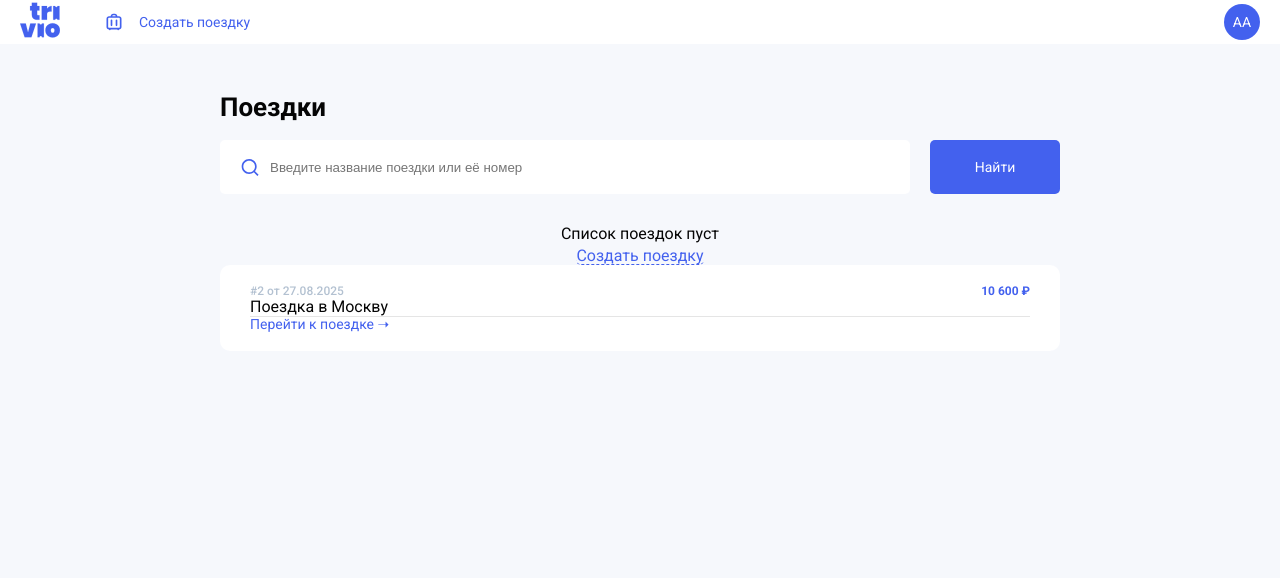
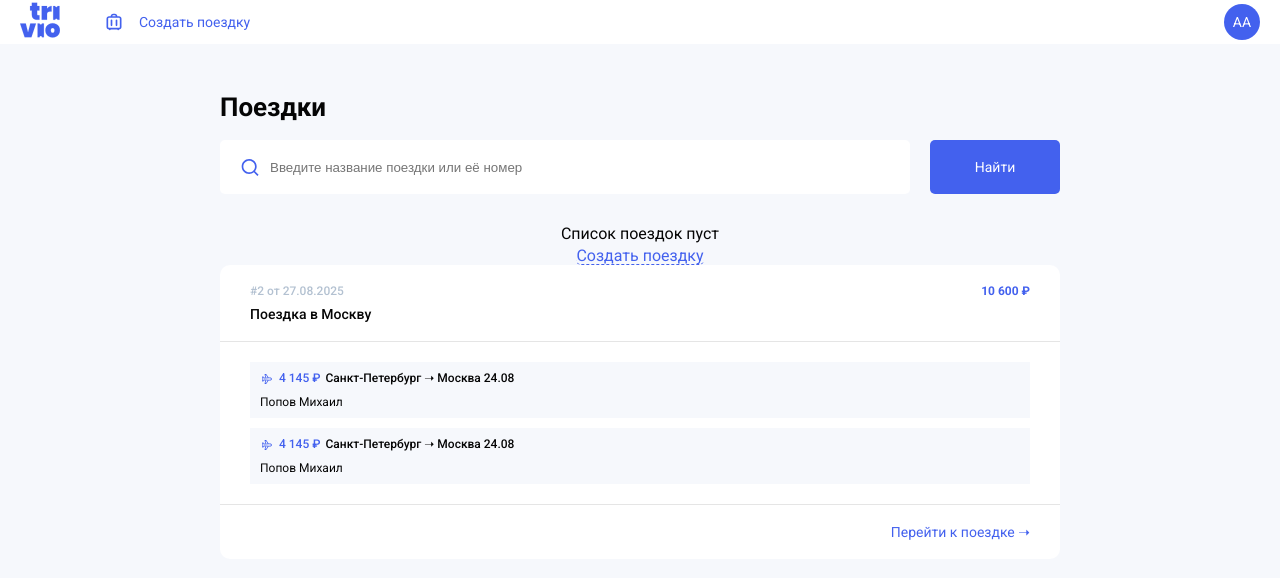
Before and after one commit to ElizavetaLeus/trivio-test, a Vue app: page / in a window 1280 px wide. Shown: the top 578 px of the page. Built offline with nearby package versions, Linux system fonts and the light colour scheme.

Commit message:
добавила отрисовку поездки и всю логику по ней

```diff
--- a/src/components/elements/TripCard.vue
+++ b/src/components/elements/TripCard.vue
@@ -1,16 +1,27 @@
 <template>
   <div :class="$style.root">
-    <header :class="$style.header">
+    <header :class="[$style.header, $style.container]">
       <div :class="$style.tripInformation">
         <div :class="$style.tripId"> {{ getIDTrip(trip) }} </div>
-        <div :class="$style.tripPrice">{{ getCountPrice(trip) }}</div>
+        <div :class="$style.tripPrice">{{ formatPrice(getCountPrice(trip)) }}</div>
       </div>
       <div :class="$style.tripRoute"> {{ trip.name }} </div>
     </header>
-    <AppButton
-      text="Перейти к поездке ➝"
-      type="text"
-    />
+    <div :class="[$style.container, $style.tripList]">
+      <AppTrip
+        v-for="service in trip.services"
+        :key="service.ticket.id"
+        :passenger="service.user"
+        :route="getRoute(service.ticket)"
+        :price="formatPrice(service.ticket.price)"
+      />
+    </div>
+    <footer :class="[$style.footer, $style.container]">
+      <AppButton
+        text="Перейти к поездке ➝"
+        type="text"
+      />
+    </footer>
   </div>
 </template>
 
@@ -18,6 +29,7 @@
 import AppButton from '@/components/ui/AppButton.vue';
 import { getStartTrip, dateToFormat } from '@/assets/helper/date-helper';
 import { type User } from '@/utils/UtilUser';
+import AppTrip from '@/components/ui/AppTrip.vue';
 
 type passengers = Array<User>;
 interface Ticket {
@@ -105,7 +117,6 @@ const trip: Trip =
     ],
     status: 'ended',
   };
-
 const getIDTrip = (trip: Trip) => {
   return `#${trip.id} от ${dateToFormat(getStartTrip(), 'DD.MM.YYYY')}`;
 };
@@ -114,15 +125,24 @@ const getCountPrice = (trip: Trip) => {
   const price = allServices.map((service: Service) => {
     return service.ticket.price;
   }).reduce((acc, curr) => acc + curr, 0);
+
+  return price;
+};
+const formatPrice = (price: number) => {
   return new Intl.NumberFormat('ru-RU').format(price) + ' ₽';
+};
+const getRoute = (ticket: Ticket) => {
+  return `${ticket.placeFrom} ➝ ${ticket.placeTo} ${dateToFormat(getStartTrip(), 'DD.MM')}`;
 };
 </script>
 
 <style module>
+.container {
+  padding: 20px 30px;
+}
 .root {
   background-color: var(--color-white);
   border-radius: 10px;
-  padding: 20px 30px;
   display: flex;
   flex-direction: column;
 }
@@ -130,6 +150,8 @@ const getCountPrice = (trip: Trip) => {
   border-bottom: 1px solid var(--color-black-10);
   display: flex;
   flex-direction: column;
+  gap: 10px;
+  padding-bottom: 20px;
 }
 .tripInformation {
   display: flex;
@@ -145,4 +167,20 @@ const getCountPrice = (trip: Trip) => {
 .tripPrice {
   font-weight: 700;
 }
+.tripRoute {
+  font-weight: 500;
+  font-size: 14px;
+  line-height: 1;
+}
+.tripList {
+  display: flex;
+  flex-direction: column;
+  gap: 10px;
+}
+.footer {
+  border-top: 1px solid var(--color-black-10);
+  padding-top: 20px;
+  display: flex;
+  justify-content: flex-end;
+}
 </style>
```
